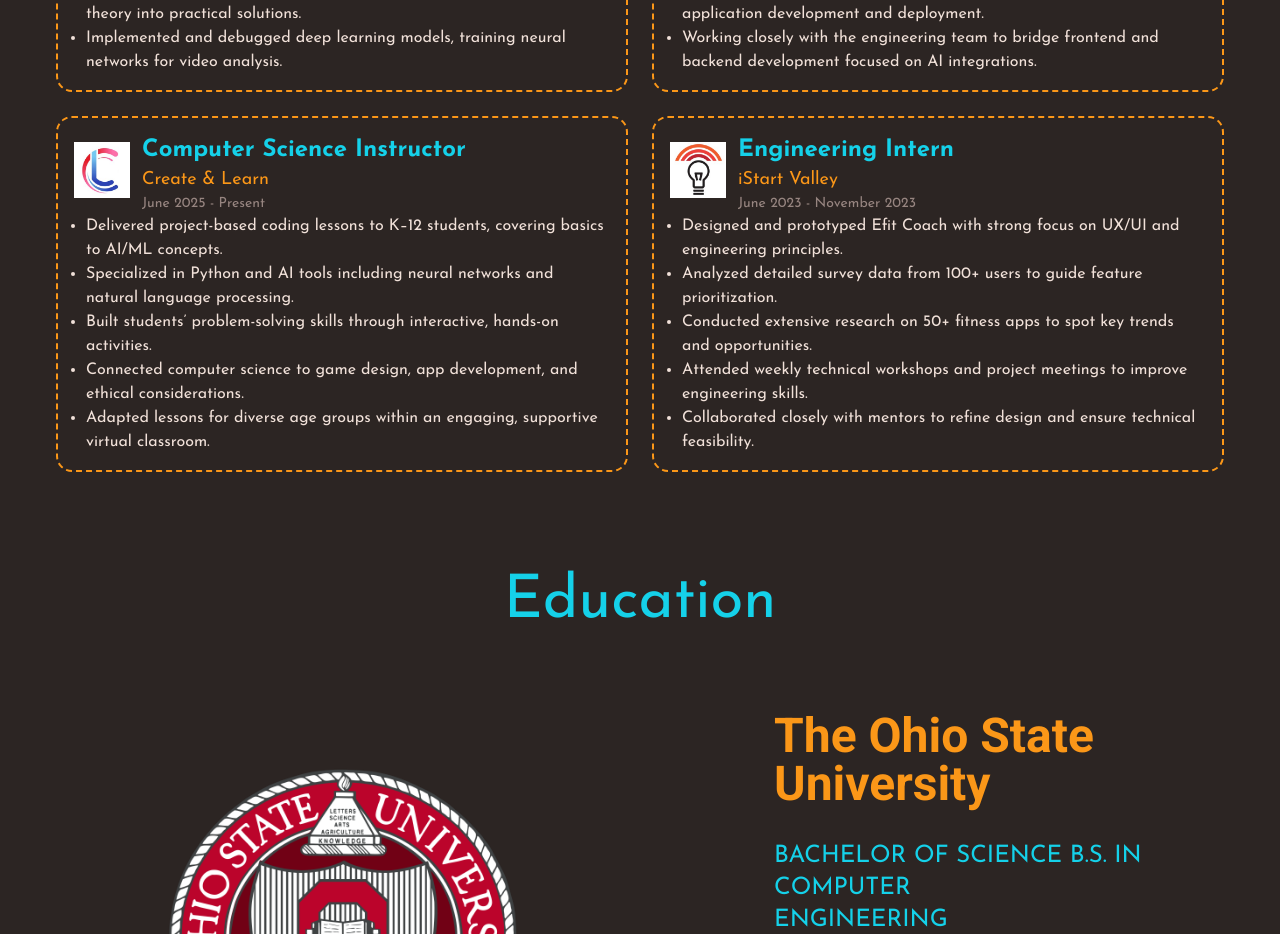
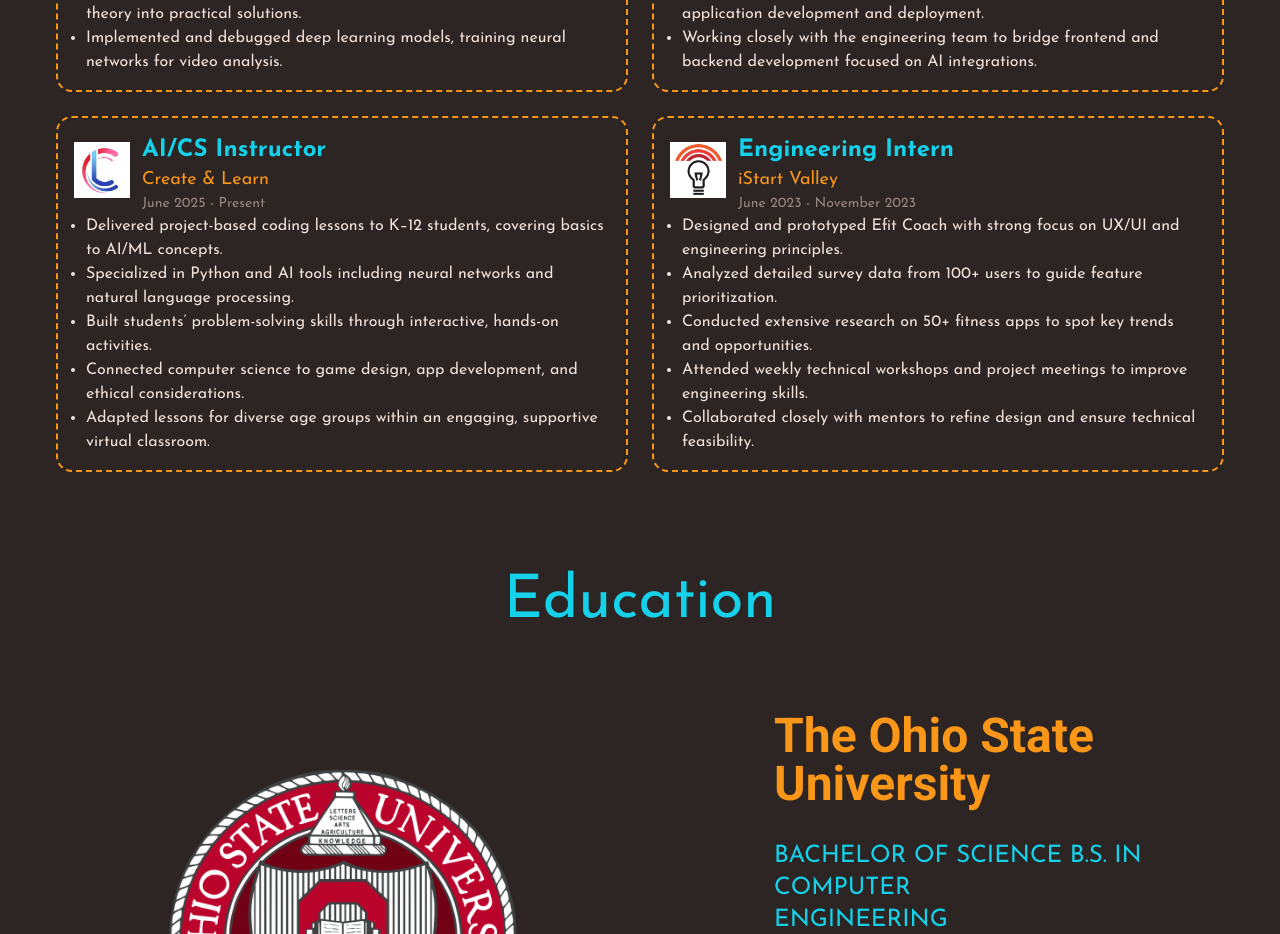
Before and after one commit to TejasNaik24/Portfolio-Website, a React (Vite) app in the folder portfolio-frontend/: page / in a window 1280 px wide. Shown: the part 2002-2936 px from the top of the page. Built offline with nearby package versions, Linux system fonts and the light colour scheme.

Commit message:
Update AllExperience.jsx

```diff
--- a/portfolio-frontend/src/components/experienceSection/AllExperience.jsx
+++ b/portfolio-frontend/src/components/experienceSection/AllExperience.jsx
@@ -29,7 +29,7 @@ const experiences = [
   },
   {
     icon: "./Create&Learn.png",
-    job: "Computer Science Instructor",
+    job: "AI/CS Instructor",
     company: "Create & Learn",
     date: "June 2025 - Present",
     responsibilities: [
```
